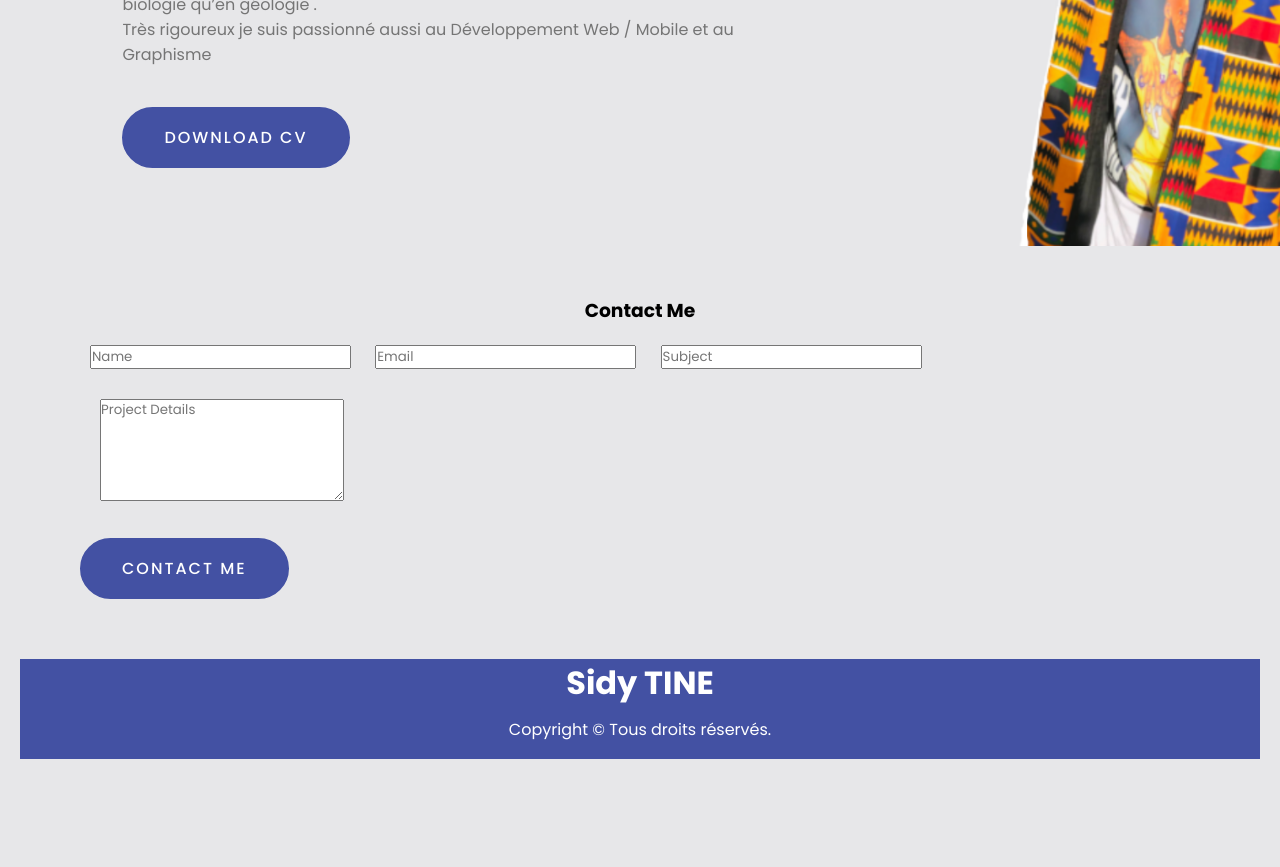
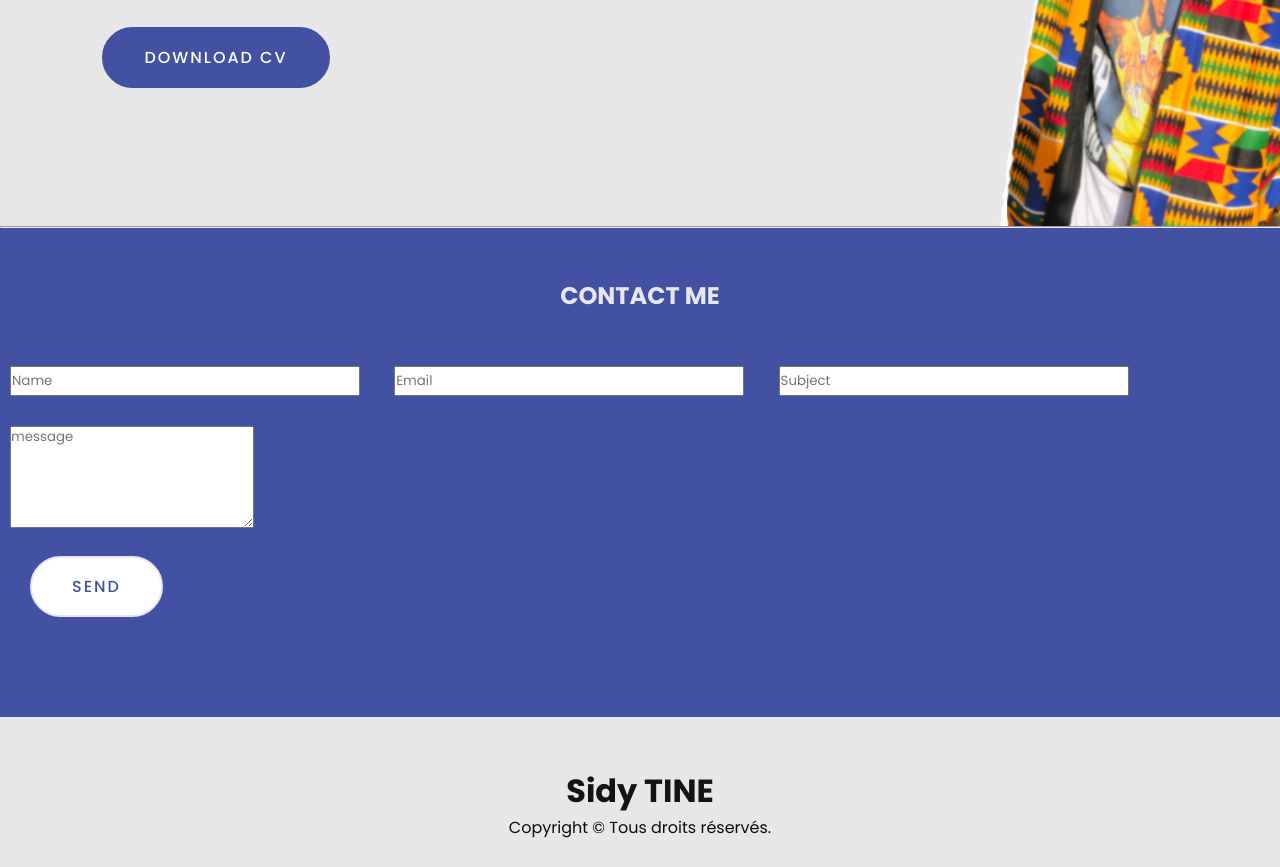
Before and after one commit to bvyedvrou/Mon-portofolio, a plain HTML site: page index.html in a window 1280 px wide. Shown: the part 574-1441 px from the top of the page. Before the commit the page ends 1353 px from the top, so only its background shows below. Drawn offline with Linux system fonts and the light colour scheme.

Commit message:
modification

```diff
--- a/index.html
+++ b/index.html
@@ -5,7 +5,7 @@
         <meta http-equiv="X-UA-Compatible" content="IE=edge">
         <meta name="viewport" content="width=device-width, initial-scale=1.0">
         <link rel="stylesheet" href="style.css">
-    <title>Portofolio de Sidy développettrrrrur</title>
+        <title>Portofolio de Sidy développeur</title>
     </head>
     <body>
         <div class="navbar">
@@ -29,33 +29,30 @@
             <a href="./image/Professionnel CV-Sidy TINE.png" class="btn">Download CV</a>
 
         </div>
-    <section>
+        <hr>
+        <section id="contact">
             <div>
-            <!-- contact section-->
-    <section id="contact">
-        <div class="container mt-3 contactContent">
                 <h1 class="text-center">Contact Me</h1>
 
-            <div class="row mt-4">
+                <div>
 
 
 
-                <div class="col-lg-6">
+                    <div>
                         <form>
-                        <input type="text" class="form-control form-control-lg" placeholder="Name">
-                        <input type="email" class="form-control mt-3" placeholder="Email">
-                        <input type="text" class="form-control mt-3" placeholder="Subject">
-                        <div class="mb-3 mt-3">
-                            <textarea class="form-control" rows="5" id="comment" name="text" placeholder="Project Details"></textarea>
+                            <div class="input">
+                                <label><input type="text" class="form-control form-control-lg" placeholder="Name"></label>
+                                <label><input type="email" class="form-control mt-3" placeholder="Email"></label>
+                                <label><input type="text" class="form-control mt-3" placeholder="Subject"></label>
+                            </div>
+    <label></label>
+                            <div class="message">
+                                <label><textarea class="form-control" rows="5" id="comment" name="text" placeholder="message"></textarea></label>
                             </div>
                         </form>
-                    <button type="button" class="btn btn-success mt-3">Contact Me</button>
+                        <button type="button" class="btn1">Send</button>
 
                     </div>
-
-            </div>
-        </div>
-    </section>
 
                 </div>
 
--- a/style.css
+++ b/style.css
@@ -1,7 +1,7 @@
 @import url('https://fonts.googleapis.com/css2?family=Poppins:wght@400;500;600;700&display=swap');
 
 *{
-    margin: 10px;
+    margin: 0;
     padding: 0;
     box-sizing: border-box;
     font-family: 'Poppins', sans-serif;
@@ -60,7 +60,7 @@ nav ul li a:hover:after{
     background-size: 152% 100%;
     background: #4351A3;
     border: 2px solid #4351A3;
-}
+     }
 .btn:hover{
     background: transparent;
     border-color: #4351A3;
@@ -68,7 +68,7 @@ nav ul li a:hover:after{
 }
 .content{
     position: absolute;
-    top: 35%;
+    top: 30%;
     left: 8%;
 }
 .content .title{
@@ -99,9 +99,58 @@ nav ul li a:hover:after{
     margin-top: 25px;
     margin-bottom: 30px;
 }
+
+body {
+background-color: #e7e7e9;
+}
+label{
+font-weight: bold;
+font-size: 20px;
+margin-right: 10px;
+color: #777;
+
+}
+.text-center{
+    text-align: center;
+    padding: 50px;
+    text-transform: uppercase;
+    color: #e7e7e9;
+}
+.btn1{
+    color: #4351A3;
+    font-size: 16px;
+    text-transform: uppercase;
+    letter-spacing: 2px;
+    padding: 16px 40px;
+    border-radius: 500px;
+    display: inline-block;
+    font-weight: 500;
+    transition: all .4s ease-in-out;
+    background-size: 152% 100%;
+    background: #fff;
+    border: 2px solid #e7e7e9;
+    margin: 0 0 100px 30px;
+}
+.btn1:hover{
+    background: transparent;
+    border-color: #4351A3;
+    color: #4351A3;
+}
+#contact{
+    background-color: #4351A3;
+}
+input{
+    margin: 0 10px;
+    width: 350PX;
+    height: 30px;
+}
+.message{
+    margin: 0 10px 20px;
+
+}
 footer {
     height: 100px;
-    background-color: #4351A3;
+    background-color: #e7e7e9;
     font-family: 'ubuntu', sans-serif;
     margin-top: 50px;
 
@@ -109,24 +158,9 @@ footer {
   .copyright  {
     text-align: center;
     font-weight: initial;
-    color: #fff;
+    color: rgb(14, 13, 13);
   }
   .name{
       text-align: center;
-      color: white;
+      color: rgb(20, 20, 20);
   }
-body {
-background-color: #e7e7e9;
-margin: auto;
-
-}
-label{
-font-weight: bold;
-font-size: 20px;
-margin-right: 10px;
-color: #777;
-}
-.text-center{
-    text-align: center;
-    margin-top: 50px;
-}
```
Lines whose indentation alone changed are shown as unchanged.
